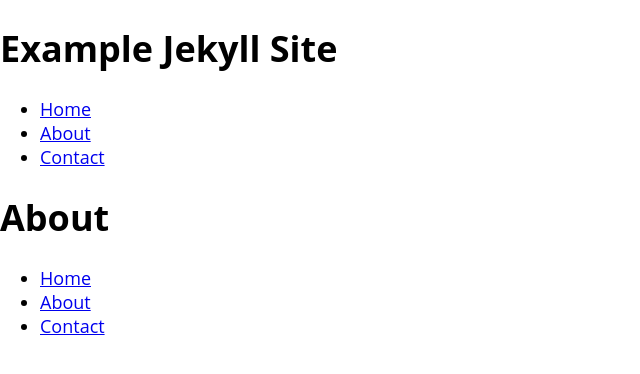
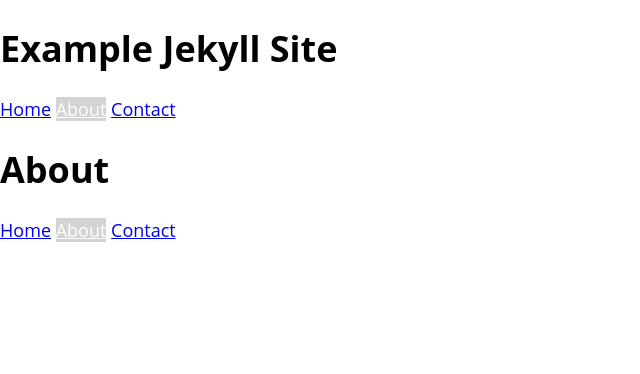
Before and after one commit to uafrazier/jekyll-explorer, a Jekyll site: the page built from about.html, in a window 1280 px wide. Shown: the top 374 px of the page, without its empty margins (0-640 px from the left). Built offline with Jekyll 4.4.1, drawn with Linux system fonts in a browser that asks for light colours.

Commit message:
added nav highlighting markup and css

```diff
--- a/_includes/nav.html
+++ b/_includes/nav.html
@@ -1,7 +1,7 @@
 <nav>
-  <ul>
-    <li><a href='{{site.baseurl}}/index.html'>Home</a></li>
-    <li><a href='{{site.baseurl}}/about.html'>About</a></li>
-    <li><a href='{{site.baseurl}}/contact.html'>Contact</a></li>
+  <ul class='nav'>
+    <li><a href='{{site.baseurl}}/index.html' class="{% if page.url == '/index.html' %}active{% endif %}">Home</a></li>
+    <li><a href='{{site.baseurl}}/about.html' class="{% if page.url == '/about.html' %}active{% endif %}">About</a></li>
+    <li><a href='{{site.baseurl}}/contact.html' class="{% if page.url == '/contact.html' %}active{% endif %}">Contact</a></li>
   </ul>
 </nav>
--- a/css/common.css
+++ b/css/common.css
@@ -1,7 +1,22 @@
-body{
+body {
 	font-family: 'Open Sans', sans-serif;
 	font-kerning: auto;
 	font-size: 18px;
 	margin:0;
 	padding:0;
 }
+
+.active {
+  background: #d3d3d3;
+  color: #fff;
+}
+
+.nav {
+  margin: 0;
+  padding: 0;
+  list-style-type: none;
+}
+
+.nav > li {
+  display: inline-block;
+}
```
